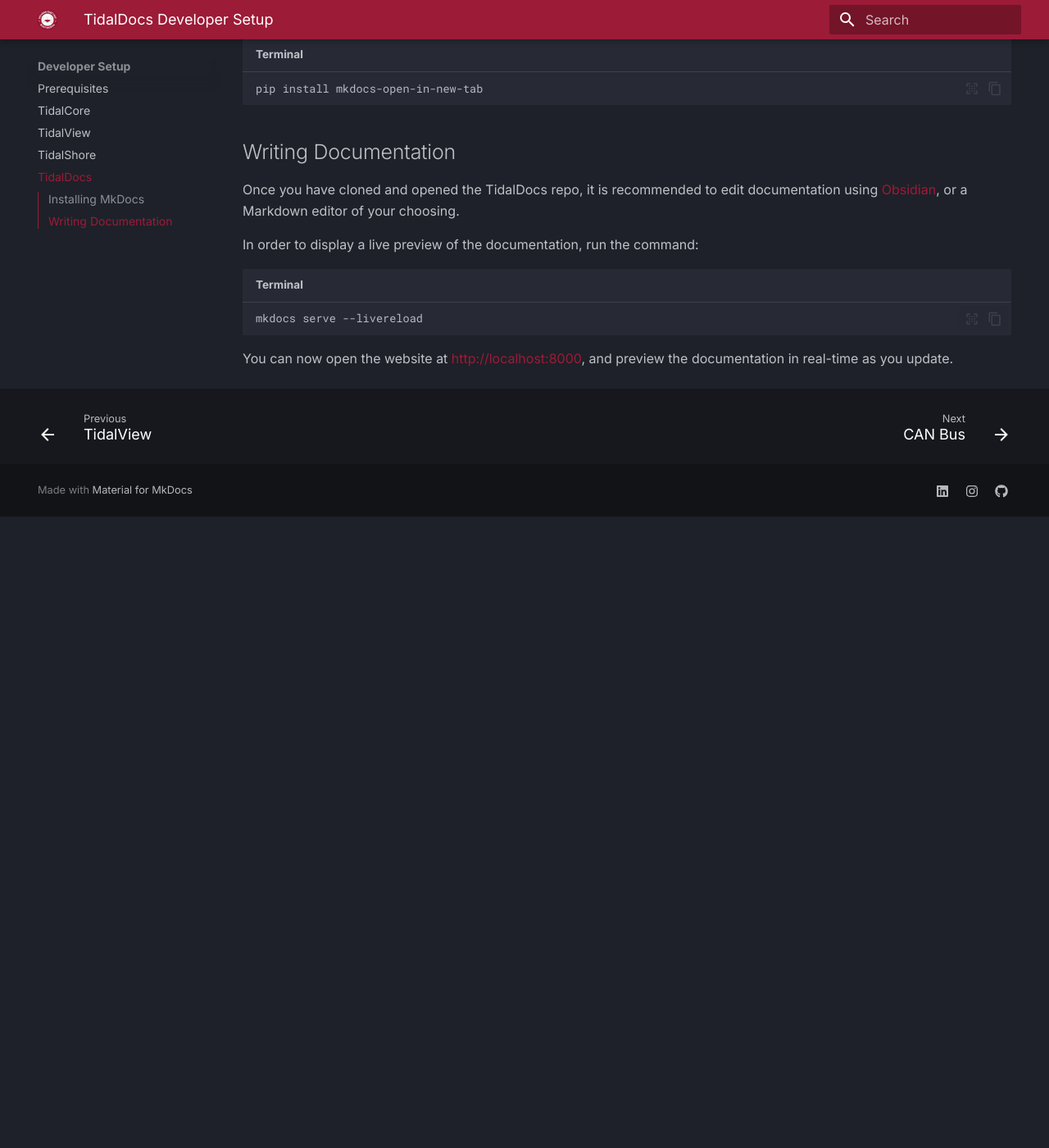
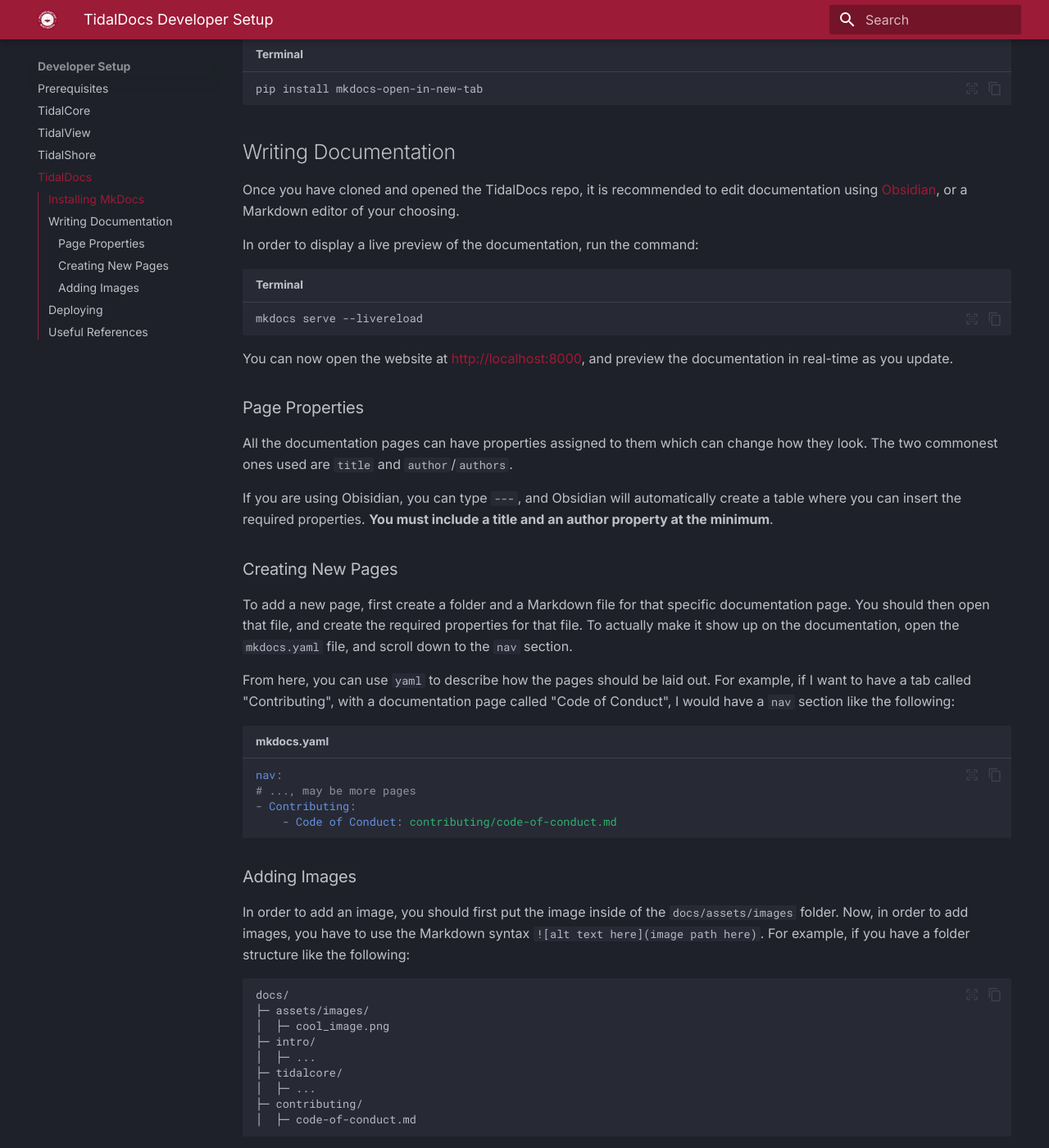
Before and after one commit to Stevens-Electric-Boatworks/tidal-docs, an MkDocs documentation site: the page built from docs/dev-setup/tidaldocs.md, in a window 1280 px wide and 1400 px high, scrolled down 796 px. Shown: the whole window at 82% size. Built offline with MkDocs 1.6.1 and Material for MkDocs 9.7.7, drawn with Linux system fonts in a browser that asks for light colours; before the commit the page ends 1426 px from its top, so only the background shows below that; some of the changed text lies outside the part shown.

Commit message:
add tidaldocs guide

````diff
--- a/docs/dev-setup/tidaldocs.md
+++ b/docs/dev-setup/tidaldocs.md
@@ -2,9 +2,9 @@
 title: TidalDocs Developer Setup
 author: Ishaan Sayal
 ---
-TidalDocs is built on top of [MkDocs](https://www.mkdocs.org/) using the [Material for MKDocs](https://squidfunk.github.io/mkdocs-material/) theme. This guide will help you setup the documentation on your developer environment.
+TidalDocs is built on top of [MkDocs](https://www.mkdocs.org/) using the [Material for MkDocs](https://squidfunk.github.io/mkdocs-material/) theme. This guide will help you setup the documentation on your developer environment.
 
-It is recommended to use Python to install all of the software needed for the documenation site.
+It is recommended to use Python to install all the software needed for the documentation site.
 ## Installing MkDocs
 
 To install MkDocs, follow the guide [here](https://www.mkdocs.org/getting-started/). In short, if you already have Python installed and configured for your system, all you have to do is run:
@@ -32,3 +32,67 @@
 ```
 
 You can now open the website at [http://localhost:8000](http://localhost:8000), and preview the documentation in real-time as you update.
+
+### Page Properties
+
+All the documentation pages can have properties assigned to them which can change how they look. The two commonest ones used are `title` and `author`/`authors`.
+
+If you are using Obisidian, you can type `---`, and Obsidian will automatically create a table where you can insert the required properties. **You must include a title and an author property at the minimum**.
+### Creating New Pages
+
+To add a new page, first create a folder and a Markdown file for that specific documentation page. You should then open that file, and create the required properties for that file. To actually make it show up on the documentation, open the `mkdocs.yaml` file, and scroll down to the `nav` section.
+
+From here, you can use `yaml` to describe how the pages should be laid out. For example, if I want to have a tab called "Contributing", with a documentation page called "Code of Conduct", I would have a `nav` section like the following:
+```yaml title="mkdocs.yaml"
+nav:
+# ..., may be more pages
+- Contributing:
+	- Code of Conduct: contributing/code-of-conduct.md
+```
+
+### Adding Images
+
+In order to add an image, you should first put the image inside of the `docs/assets/images` folder. Now, in order to add images, you have to use the Markdown syntax `![alt text here](image path here)`. For example, if you have a folder structure like the following:
+```
+docs/
+├─ assets/images/
+│  ├─ cool_image.png
+├─ intro/
+│  ├─ ...
+├─ tidalcore/
+│  ├─ ...
+├─ contributing/
+│  ├─ code-of-conduct.md
+```
+
+You will insert the image by inserting the following Markdown:
+```markdown title="docs/contributing/code-of-conduct.md"
+![Image showcasing cool things](.../assets/images/cool_image.png)
+```
+
+This is because you first have to go out of the contributing folder (`...`), and then into the images folder (`/assets/images/`) to get your image. If you do not do this, it may appear to work correctly on Obsidian or even your local dev environment, but will not show up once deployed to production.
+
+## Deploying
+
+!!! note
+	Deployment to the `gh-pages` branch has branch protection active which restricts deployment to specific members.
+
+In order to deploy to the production website, you can run:
+```bash title="Terminal"
+mkdocs gh-deploy
+```
+
+This will create a build of the website which will be pushed to the live [docs.stevenseboat.org](https://docs.stevenseboat.org).
+
+
+## Useful References
+
+[**Material for MkDocs Features Guide**](https://squidfunk.github.io/mkdocs-material/reference/)
+
+* The Material theme has a lot of features, including both Markdown and general HTML customizations
+
+[**MkDocs User Guide**](https://www.mkdocs.org/user-guide/)
+
+[**Obsidian Markdown Editor**](https://obsidian.md/help/)
+
+[**Markdown Syntax Guide**](https://obsidian.md/help/syntax)
````
Also changed, not shown: docs/dev-setup/tidalview.md (+3 -0 lines).
